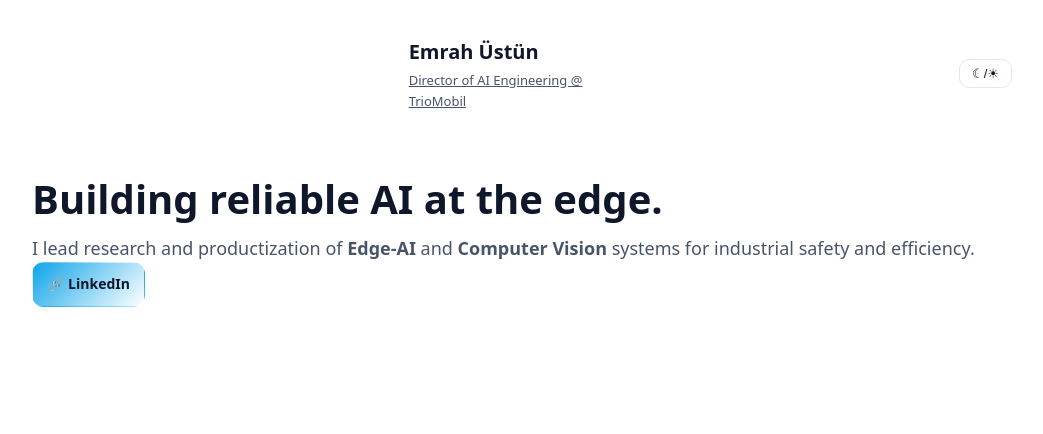
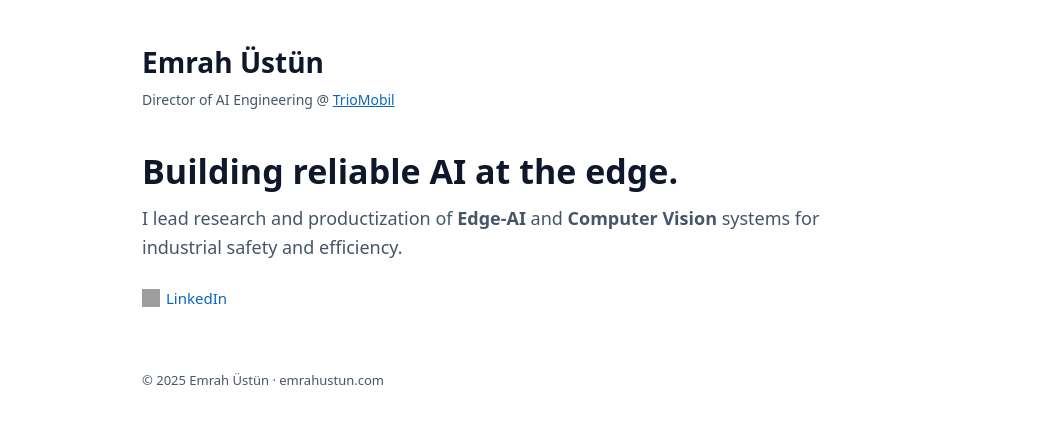
Before and after one commit to emrahustun/emrahustun.com, a plain HTML site: page index.html in a window 1280 px wide. Shown: the whole page, without its empty margins (118-1161 px from the left). Drawn offline with Linux system fonts and the light colour scheme; grey boxes are pictures that could not be loaded.

Commit message:
Update index.html

```diff
--- a/index.html
+++ b/index.html
@@ -4,60 +4,46 @@
   <meta charset="utf-8" />
   <meta name="viewport" content="width=device-width,initial-scale=1" />
   <title>Emrah Üstün — Director of AI Engineering @TrioMobil</title>
-  <meta name="description" content="Emrah Üstün — Director of AI Engineering at TrioMobil. Edge-AI, Computer Vision and industrial safety systems." />
-  <link rel="canonical" href="https://emrahustun.com/">
-  <meta property="og:title" content="Emrah Üstün — Director of AI Engineering @TrioMobil" />
-  <meta property="og:description" content="Edge-AI & Computer Vision for safety and efficiency in industrial environments." />
-  <meta property="og:url" content="https://emrahustun.com/" />
-  <meta name="theme-color" content="#0f172a" />
+  <meta name="description" content="Emrah Üstün — Director of AI Engineering at TrioMobil. Edge-AI and Computer Vision for industrial safety." />
+  <link rel="canonical" href="https://emrahustun.com/" />
   <style>
-    :root{ --bg:#0b1020; --fg:#e5e7eb; --muted:#9ca3af; --accent:#22d3ee; --card:#0f172a; --border:#1f2a44; }
-    @media(prefers-color-scheme:light){ :root{ --bg:#ffffff; --fg:#0f172a; --muted:#475569; --accent:#0ea5e9; --card:#f8fafc; --border:#e2e8f0; } }
-    body{margin:0;font-family:system-ui,Segoe UI,Roboto,Arial;background:var(--bg);color:var(--fg);line-height:1.6}
-    .wrap{max-width:980px;margin:0 auto;padding:28px 20px 64px}
-    header{display:flex;align-items:center;justify-content:space-between;margin-top:8px}
-    .brand{display:flex;align-items:center;gap:14px;text-decoration:none;color:inherit}
-    .avatar{width:58px;height:58px;border-radius:14px;background:linear-gradient(135deg,var(--accent),transparent);display:grid;place-items:center;border:1px solid var(--border);font-weight:700}
-    .name{font-size:20px;font-weight:800;margin:0}
-    .title{font-size:13px;color:var(--muted);margin:2px 0 0}
-    .title a{color:inherit;text-decoration:underline}
-    .mode{border:1px solid var(--border);background:transparent;color:var(--fg);padding:6px 12px;border-radius:10px;cursor:pointer;font-size:13px}
-    .hero{margin:64px 0 28px}
-    .h1{font-size:40px;line-height:1.15;margin:0 0 12px}
-    .lead{font-size:18px;color:var(--muted);margin:0}
-    .cta{margin-top:28px}
-    .btn{display:inline-flex;align-items:center;gap:8px;text-decoration:none;padding:10px 14px;border-radius:12px;font-weight:600;font-size:14px;border:1px solid var(--border);color:var(--fg)}
-    .btn.primary{border-color:transparent;background:linear-gradient(135deg,var(--accent),transparent)}
-    @media(max-width:860px){.h1{font-size:32px}}
+    :root{ --bg:#ffffff; --fg:#0f172a; --muted:#475569; --link:#0a66c2; }
+    @media(prefers-color-scheme:dark){ :root{ --bg:#0b1020; --fg:#e5e7eb; --muted:#9ca3af; --link:#0a66c2; } }
+    body{margin:0;font-family:system-ui,-apple-system,Segoe UI,Roboto,Arial,sans-serif;background:var(--bg);color:var(--fg);line-height:1.6}
+    .wrap{max-width:760px;margin:0 auto;padding:40px 20px}
+    header{margin-bottom:32px}
+    .name{font-size:28px;font-weight:800;margin:0}
+    .title{margin:4px 0 0;color:var(--muted);font-size:14px;white-space:nowrap}
+    .title a{color:var(--link);text-decoration:underline}
+    .h1{font-size:34px;line-height:1.2;margin:40px 0 12px}
+    .lead{font-size:18px;color:var(--muted);margin:0 0 24px}
+    .cta a{display:inline-flex;align-items:center;gap:6px;font-size:15px;color:var(--link);text-decoration:none}
+    .cta img{width:18px;height:18px}
+    footer{margin-top:56px;font-size:13px;color:var(--muted)}
   </style>
 </head>
 <body>
   <div class="wrap">
     <header>
-      <a class="brand" href="/">
-        <div>
-          <p class="name">Emrah Üstün</p>
-          <p class="title">Director of AI Engineering @ <a href="https://triomobil.com" target="_blank" rel="noopener">TrioMobil</a></p>
-        </div>
-      </a>
-      <button class="mode" id="modeBtn" aria-label="Toggle theme">☾/☀</button>
+      <p class="name">Emrah Üstün</p>
+      <p class="title">Director of AI Engineering @ <a href="https://triomobil.com" target="_blank" rel="noopener">TrioMobil</a></p>
     </header>
 
-    <main class="hero">
+    <main>
       <h1 class="h1">Building reliable AI at the edge.</h1>
-      <p class="lead">I lead research and productization of <strong>Edge‑AI</strong> and <strong>Computer Vision</strong> systems for industrial safety and efficiency.</p>
-      <div>
-        <a class="btn primary" href="https://www.linkedin.com/in/emrahustun/" target="_blank" rel="noopener">🔗 LinkedIn</a>
+      <p class="lead">I lead research and productization of <strong>Edge-AI</strong> and <strong>Computer Vision</strong> systems for industrial safety and efficiency.</p>
+      <div class="cta">
+        <a href="https://www.linkedin.com/in/emrahustun/" target="_blank" rel="noopener">
+          <img src="https://cdn.jsdelivr.net/npm/simple-icons@v9/icons/linkedin.svg" alt="LinkedIn icon" /> LinkedIn
+        </a>
       </div>
     </main>
+
+    <footer>
+      © <span id="y"></span> Emrah Üstün · emrahustun.com
+    </footer>
   </div>
 
-  <script>
-    const btn=document.getElementById('modeBtn');
-    const apply=t=>{document.documentElement.style.colorScheme=t};
-    const saved=localStorage.getItem('theme');
-    if(saved)apply(saved);
-    btn.onclick=()=>{const c=getComputedStyle(document.documentElement).colorScheme;const n=c==='dark'?'light':'dark';apply(n);localStorage.setItem('theme',n)};
-  </script>
+  <script>document.getElementById('y').textContent=new Date().getFullYear();</script>
 </body>
 </html>
```
